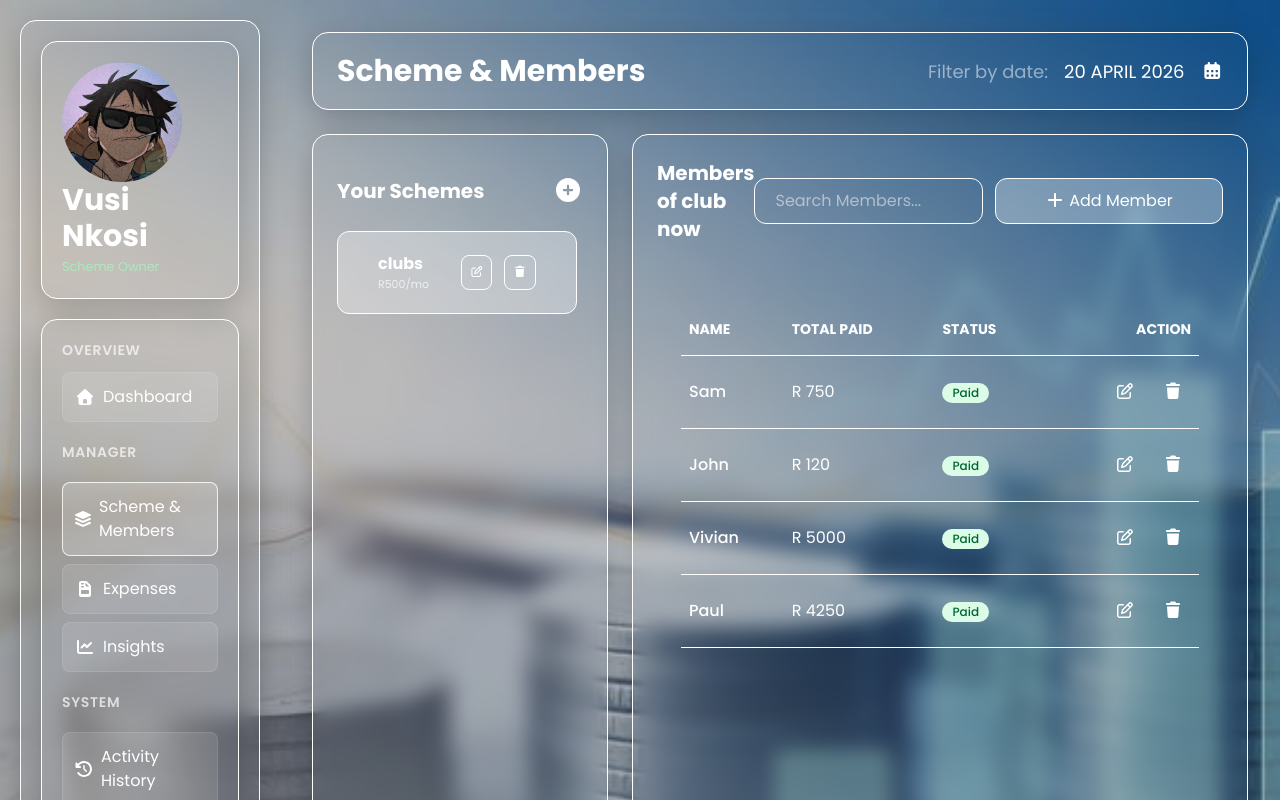
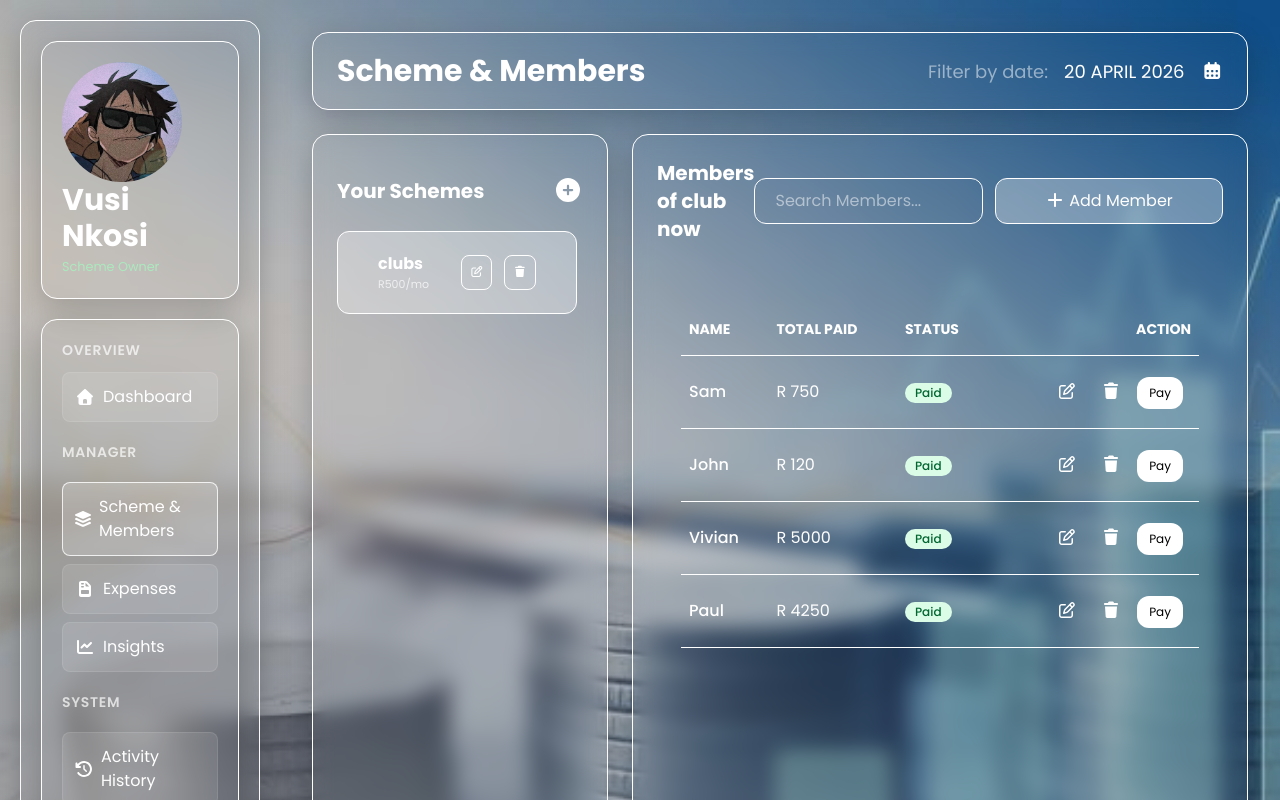
Before and after one commit to Siya-gift/SchemeManager, a React (Vite) app: page / in a window 1280 px wide. Both pictures are taken after a click on the item "Scheme & Members". Shown: the top 800 px of the page. Built offline with nearby package versions, Linux system fonts and the light colour scheme.

Commit message:
add pay btn

```diff
--- a/src/components/SchemeMembers.jsx
+++ b/src/components/SchemeMembers.jsx
@@ -124,12 +124,16 @@ function SchemeMembers({ toggleState, toggleMobileState }) {
                         </span>
                       </td>
                       <td className="py-4 px-2 align-middle text-right">
-                        <span className='px-2 py-2  mr-3 transition-transform inline-block hover:-translate-y-1'>
+                        <span className='px-2 py-2 mr-2  transition-transform inline-block hover:-translate-y-1'>
                           <i className="fa-regular fa-pen-to-square"></i>
                         </span>
-                        <span className='px-2 py-2 transition-transform inline-block hover:-translate-y-1'>
+                        <span className='px-2 py-2 mr-2 transition-transform inline-block hover:-translate-y-1'>
                           <i className="fa-solid fa-trash"></i>
                         </span>
+                        <button className='px-3 py-2 mr-2 transition-transform inline-block hover:-translate-y-1
+                        bg-white text-black text-xs rounded-xl cursor-pointer'>
+                          Pay
+                        </button>
                       </td>
                     </tr>
                   ))}
```
